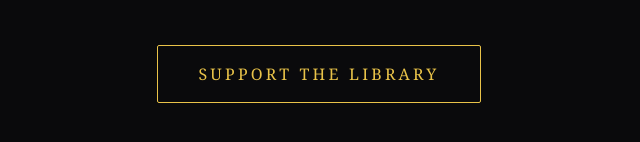
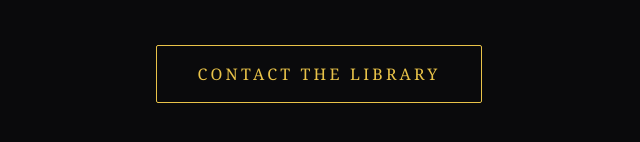
Before and after one commit to iAmGodKiller/nirvan, a plain HTML site: page index.html in a window 1280 px wide. Shown: the part 6098-6240 px from the top of the page, 321-961 px from the left. Drawn offline with nearby package versions, Linux system fonts and the light colour scheme.

Commit message:
Update index.html

```diff
--- a/index.html
+++ b/index.html
@@ -526,7 +526,7 @@
 <p class="text-on-surface-variant font-body text-xl md:text-2xl font-light tracking-widest uppercase">
                         existence. consciousness. bliss.
                     </p>
-<a href="https://iAmGodKiller.github.io" target="_blank" rel="noopener noreferrer" class="inline-block px-10 py-4 font-headline text-sm md:text-base tracking-[0.2em] uppercase border border-secondary text-secondary hover:bg-secondary hover:text-background transition-all duration-500 rounded-sm">Support the Library</a>
+<a href="https://iAmGodKiller.github.io" target="_blank" rel="noopener noreferrer" class="inline-block px-10 py-4 font-headline text-sm md:text-base tracking-[0.2em] uppercase border border-secondary text-secondary hover:bg-secondary hover:text-background transition-all duration-500 rounded-sm">Contact the Library</a>
 </div>
 </div>
 </section>
```
